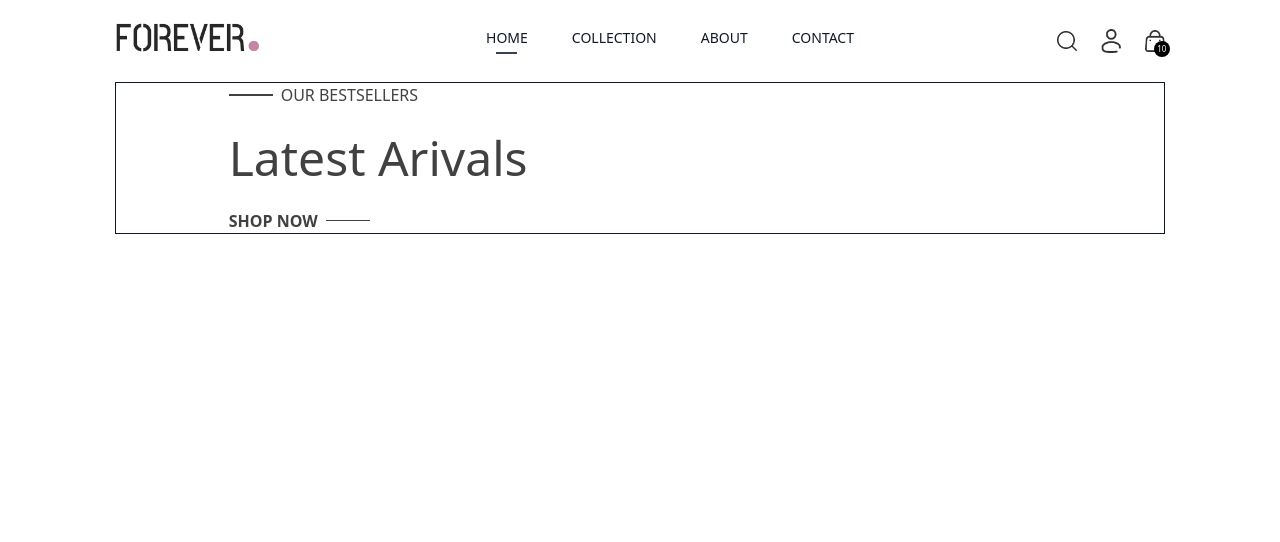
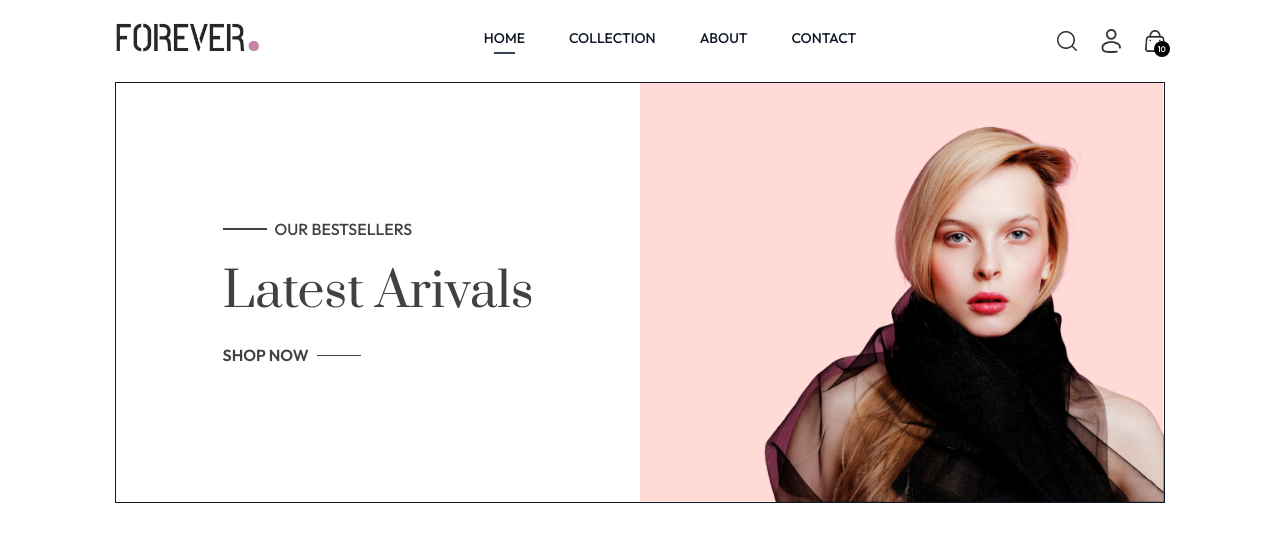
Before and after one commit to bari199/E-commerce, a React (Vite) app in the folder frontend/: page / in a window 1280 px wide. Shown: the top 542 px of the page. Built offline with nearby package versions, Linux system fonts and the light colour scheme.

Commit message:
added with ShopContext.jsx file , and LatestCollection components file .

```diff
--- a/frontend/src/components/Hero.jsx
+++ b/frontend/src/components/Hero.jsx
@@ -1,4 +1,5 @@
 import React from 'react'
+import {assets} from '../assets/assets'
 
 const Hero = () => {
   return (
@@ -10,14 +11,15 @@
                 <p className='w-8 md:w-11 h-[2px] bg-[#414141]'></p>
                 <p className='font-medium text-sm md:text-base'>OUR BESTSELLERS</p>
             </div>
-            <h1 className='text-3xl sm:py-3 lg:text-5xl leading-relaxed' >Latest Arivals</h1>
+            <h1 className='prata-regular text-3xl sm:py-3 lg:text-5xl leading-relaxed' >Latest Arivals</h1>
             <div className='flex items-center gap-2'>
                 <p className='font-semibold text-sm md:text-base'>SHOP NOW</p>
                 <p className='w-8 md:w-11 h-[1px] bg-[#414141]'></p>
             </div>
         </div>
     </div>
-
+        {/*Hero right side */}
+        <img className='w-full sm:w-1/2' src={assets.hero_img} alt="hero_img" />
     </div>
   )
 }
--- /dev/null
+++ b/frontend/src/components/LatestCollection.jsx
@@ -0,0 +1,9 @@
+import React from 'react'
+
+const LatestCollection = () => {
+  return (
+    <div>LatestCollection</div>
+  )
+}
+
+export default LatestCollection
--- /dev/null
+++ b/frontend/src/context/ShopContext.jsx
@@ -0,0 +1,23 @@
+import { createContext } from "react";
+import {products} from "../assets/assets";
+
+
+export const ShopContext = createContext();
+
+const ShopContextProvider = (props) =>{
+
+    const currency = '₹';
+    const delivary_fee = 10;
+
+
+    const value = {
+        products, currency, delivary_fee
+    }
+    return (
+        <ShopContext.Provider value={value}>
+            {props.children}
+        </ShopContext.Provider>
+    )
+}
+
+export default ShopContextProvider;
--- a/frontend/src/index.css
+++ b/frontend/src/index.css
@@ -1,5 +1,16 @@
+@import url('https://fonts.googleapis.com/css2?family=Outfit:wght@100..900&family=Prata&display=swap');
 @import "tailwindcss";
 
 a.active hr{
     display: block;
 }
+
+*{
+    font-family: Outfit;
+}
+
+.prata-regular {
+  font-family: "Prata", serif;
+  font-weight: 400;
+  font-style: normal;
+}
```
